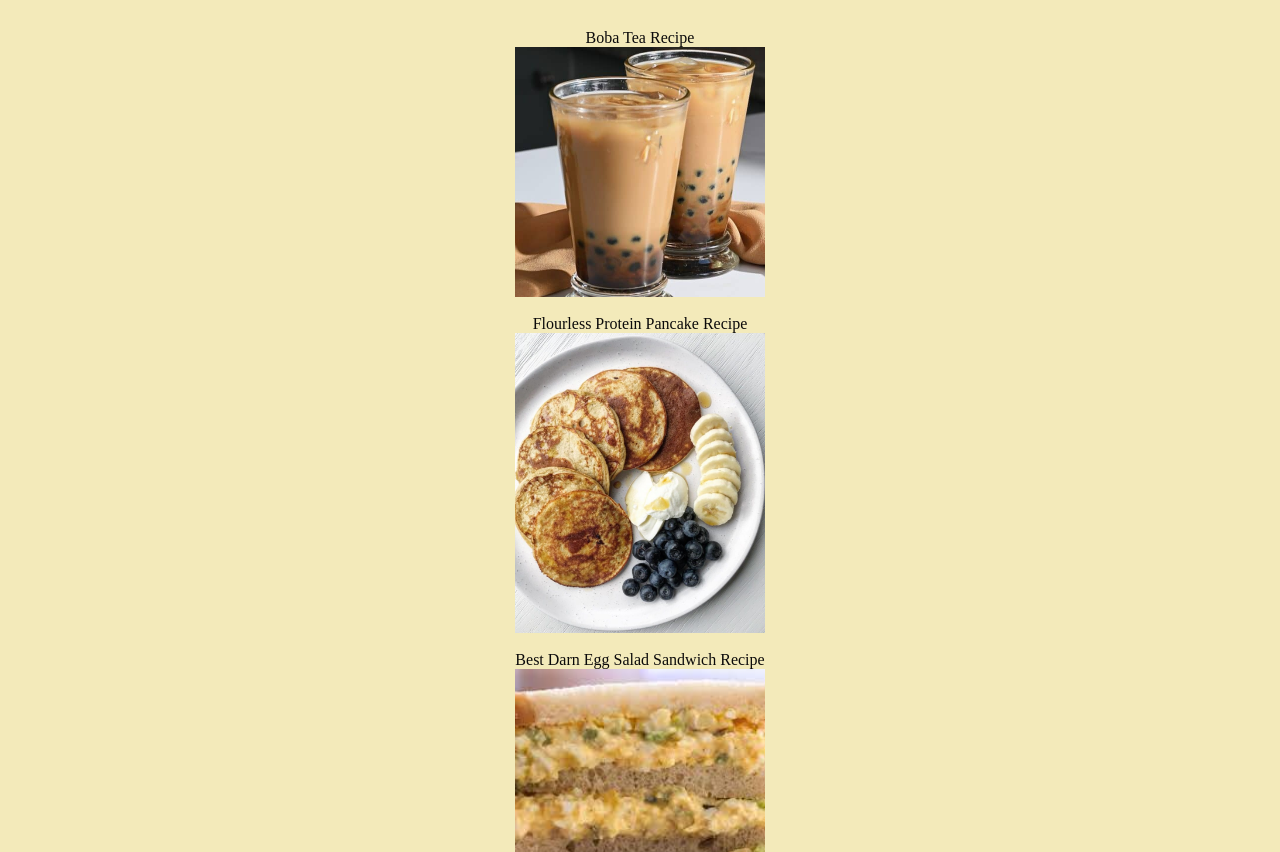
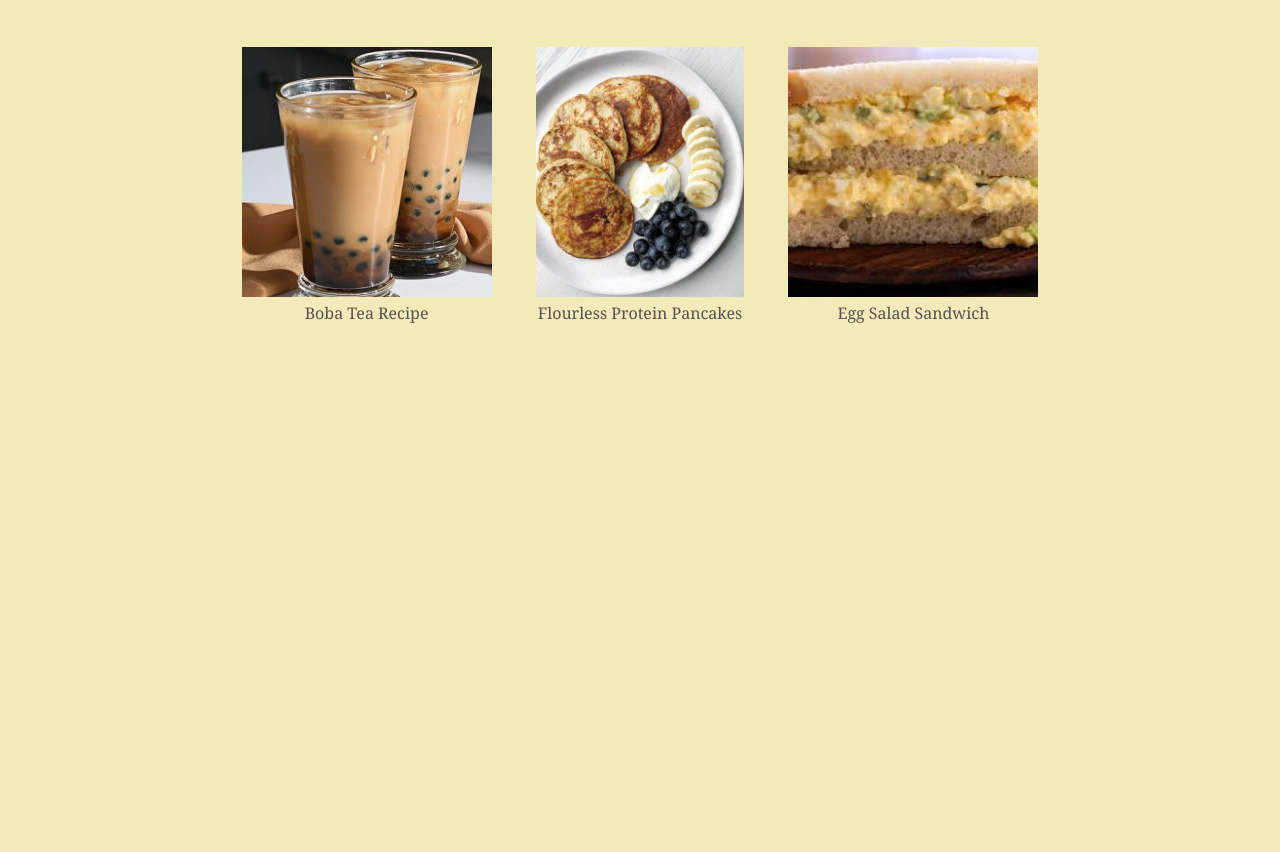
Before and after one commit to noh24/odin-recipes, a plain HTML site: page index.html in a window 1280 px wide. Shown: the part 100-952 px from the top of the page. After the commit the page ends 800 px from the top, so only its background shows below. Drawn offline with Linux system fonts and the light colour scheme.

Commit message:
Change Home Layout

```diff
--- a/index.html
+++ b/index.html
@@ -8,16 +8,6 @@
 
     <body>
         <h1>Odin Recipes</h1>
-        <div>
-            <a href="./recipes/boba.html"> Boba Tea Recipe </a>
-            <img class="boba-pic" src="img/boba.jpeg" alt="cup of boba"><br>
-
-            <a href="./recipes/protein-pancake.html"> Flourless Protein Pancake Recipe </a>
-            <img class="pancake-pic" src="./img/protein-pancakes.jpeg" alt="protein pancakes"><br>
-
-            <a href="./recipes/egg-salad-sandwich.html">Best Darn Egg Salad Sandwich Recipe</a>
-            <img class="sandwich-pic" src="./img/egg-salad-sandwich.jpeg" alt="egg salad sandwich"><br>
-        </div>
 
         <div id="images">
             <a href="./recipes/boba.html">
--- a/styles.css
+++ b/styles.css
@@ -6,43 +6,14 @@ h1 {
     font-family: Georgia, serif;
 
 }
-div {
-    text-align:center;
-}
 body {
     background-color:rgb(243, 234, 186);
 }
-a:link,
-a:visited,
-a:hover,
-a:active {
-    color:rgb(11, 10, 10);
-    text-decoration:none;
+div .method {
+    text-align:right;
+    list-style-position:inside;
 }
-a:hover {
-    text-decoration:underline;
-}
-.boba-pic {
-    width: 250px;
-    height: auto;
-    display:block;
-    margin-left:auto;
-    margin-right:auto;
-}
-.pancake-pic {
-    width: 250px;
-    height: auto;
-    display:block;
-    margin-left:auto;
-    margin-right:auto;
-}
-.sandwich-pic {
-    width: 250px;
-    height: auto;
-    display:block;
-    margin-left:auto;
-    margin-right:auto;
-}
+
 #images{
     text-align:center;
     margin:50px auto;
```
